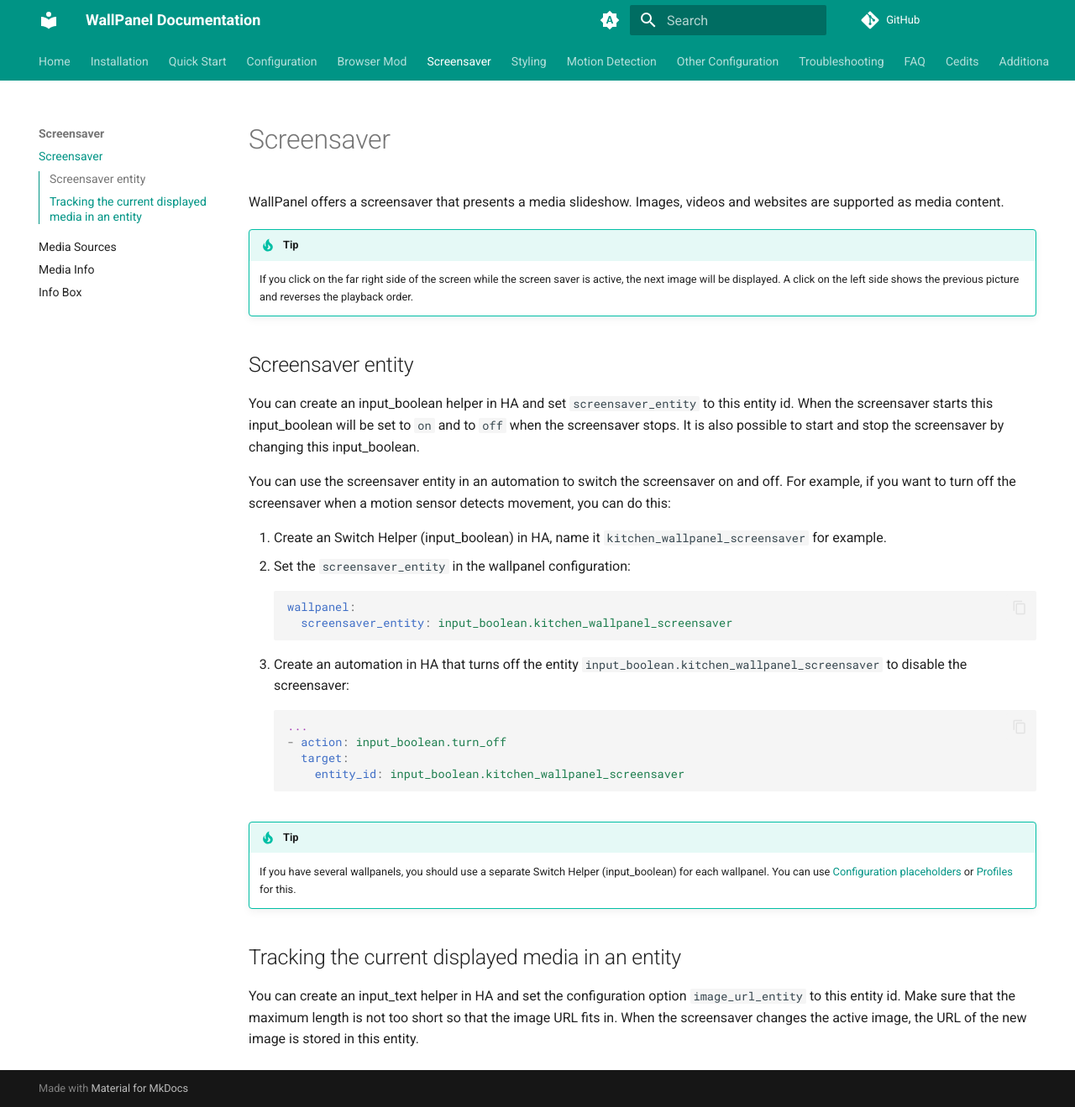
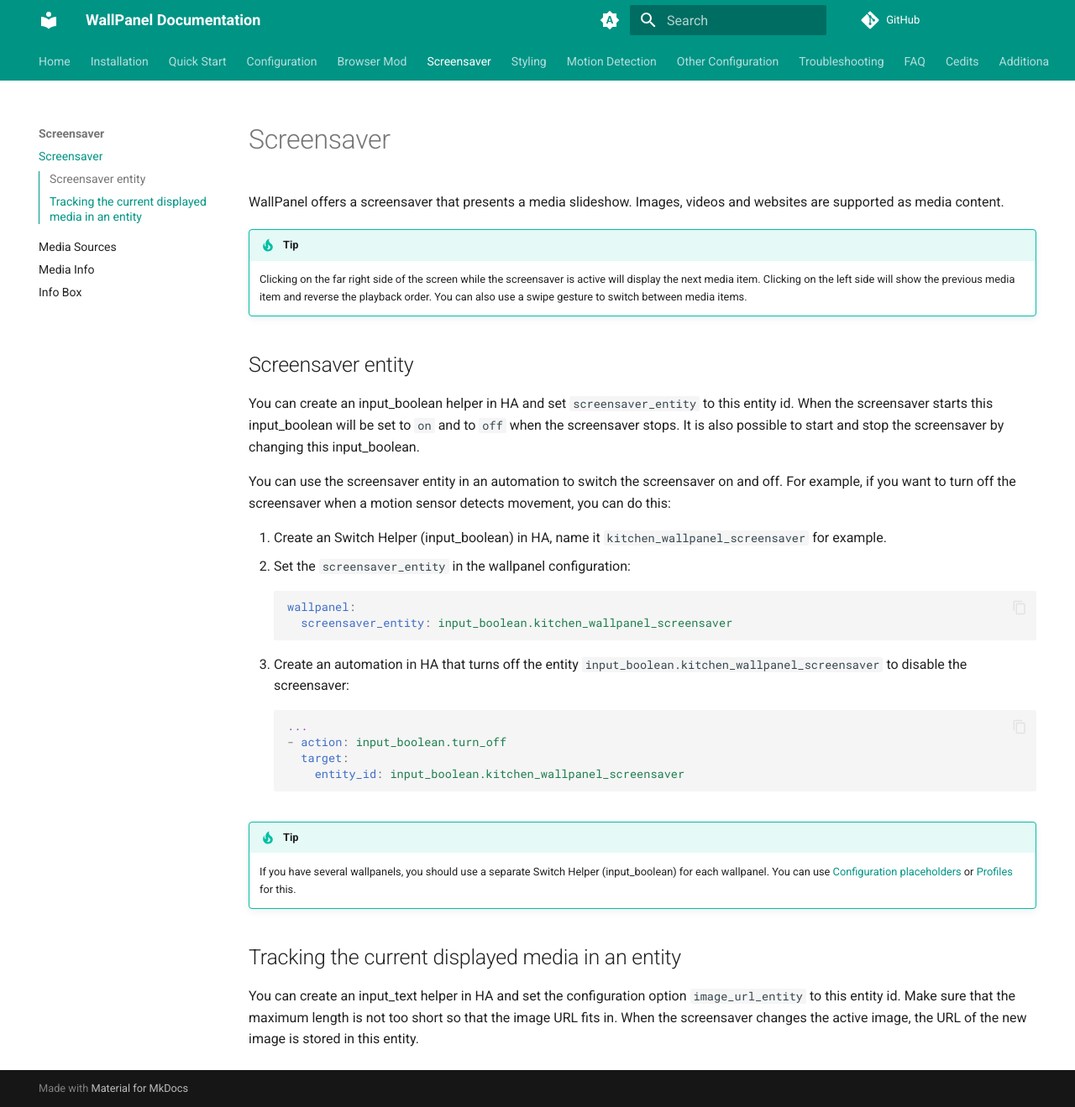
Before and after one commit to j-a-n/lovelace-wallpanel, an MkDocs documentation site: the page built from docs/screensaver.md, in a window 1280 px wide and 1319 px high. Shown: the whole window at 84% size. Built offline with MkDocs 1.6.1 and Material for MkDocs 9.7.7, drawn with Linux system fonts in a browser that asks for light colours; comment, search, counter and statistics services are not loaded.

Commit message:
Update docs

```diff
--- a/docs/screensaver.md
+++ b/docs/screensaver.md
@@ -3,8 +3,9 @@
 Images, videos and websites are supported as media content.
 
 !!! tip
-    If you click on the far right side of the screen while the screen saver is active, the next image will be displayed.
-    A click on the left side shows the previous picture and reverses the playback order.
+    Clicking on the far right side of the screen while the screensaver is active will display the next media item.
+    Clicking on the left side will show the previous media item and reverse the playback order.
+    You can also use a swipe gesture to switch between media items.
 
 ## Screensaver entity
 You can create an input_boolean helper in HA and set `screensaver_entity` to this entity id.
```
